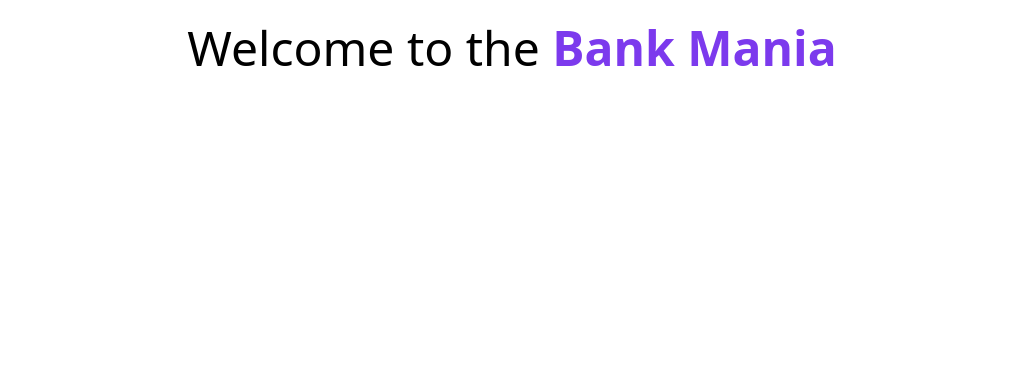
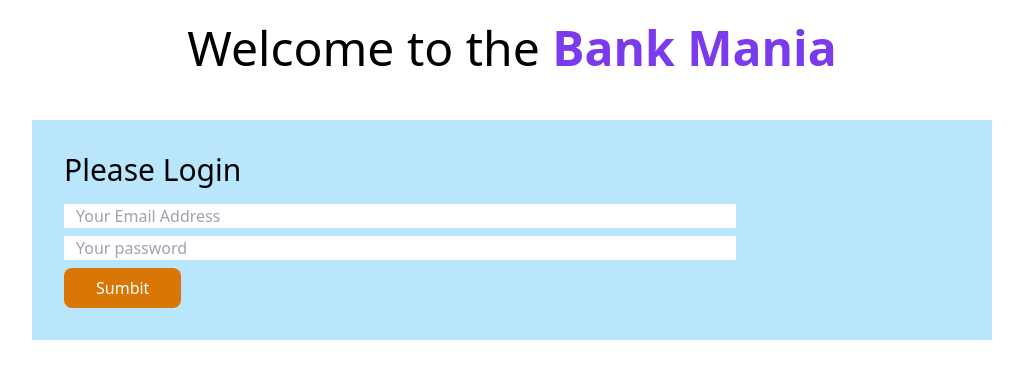
Before and after one commit to thuaba22/simple-banking-system, a plain HTML site: page index.html in a window 1280 px wide. Shown: the whole page, without its empty margins (128-1151 px from the left). Drawn offline with nearby package versions, Linux system fonts and the light colour scheme.

Commit message:
completed the login form page

```diff
--- a/index.html
+++ b/index.html
@@ -8,6 +8,19 @@
 
 </head>
 <body>
-    <h1 class="text-5xl text-center mt-6">Welcome to the <span class="font-semibold text-violet-600">Bank Mania</span></h1>
+    <header>
+        <h1 class="text-5xl text-center mt-6">Welcome to the <span class="font-semibold text-violet-600">Bank Mania</span></h1>
+
+    </header>
+    <main>
+        <section class="bg-sky-200 w-9/12 mx-auto mt-12 p-8">
+            <h3 class="text-3xl mb-4 font-medium">Please Login</h3>
+            <div>
+                <input class="w-9/12 block mb-2 px-3" type="email" name="" id="" placeholder="Your Email Address">
+                <input class="w-9/12 block mb-2 px-3" type="password" name="" id="" placeholder="Your password">
+                <button class="bg-amber-600 hover:bg-sky-700 px-8 py-2 text-white font-medium rounded-lg">Sumbit</button>
+            </div>
+        </section>
+    </main>
 </body>
 </html>
```
